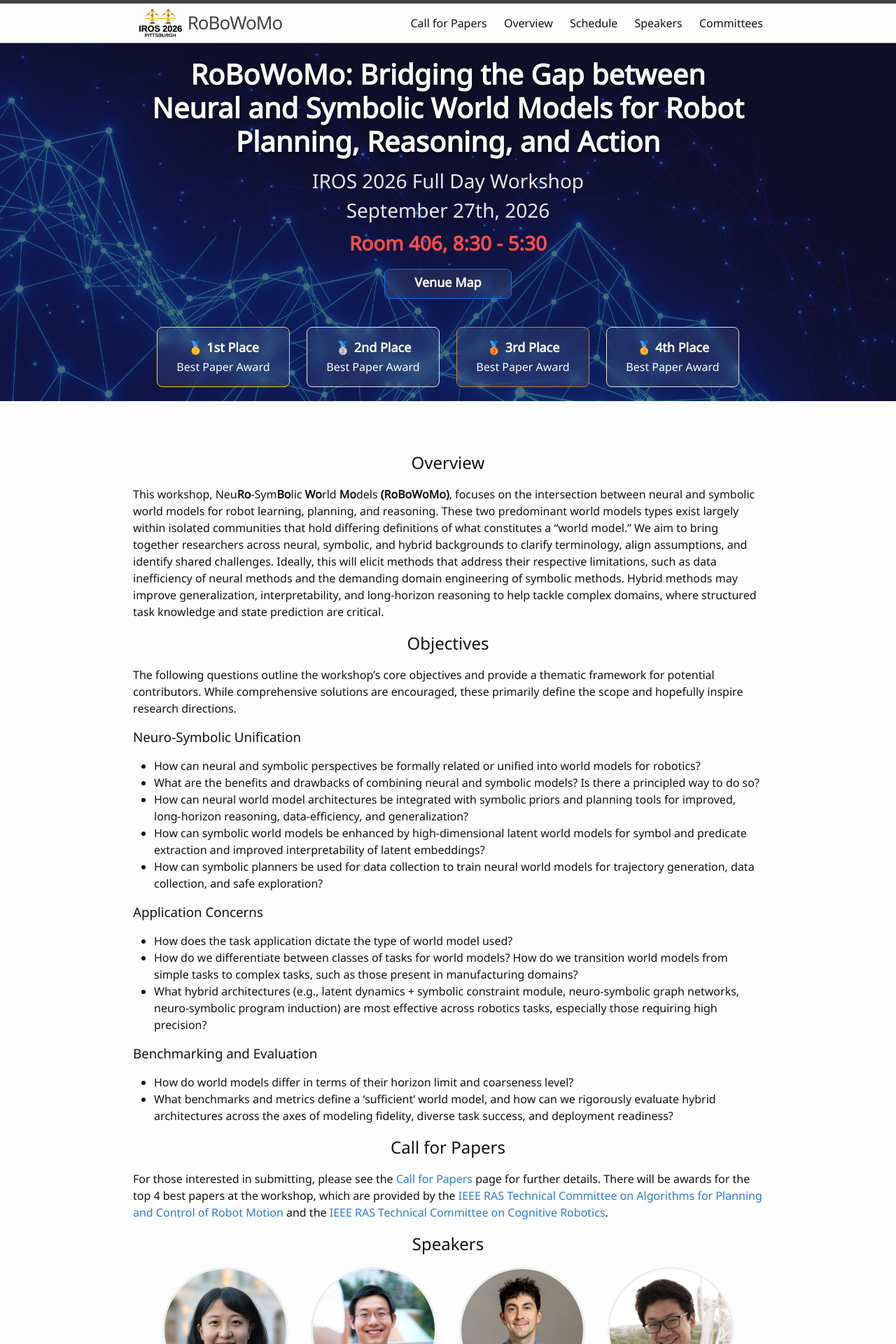
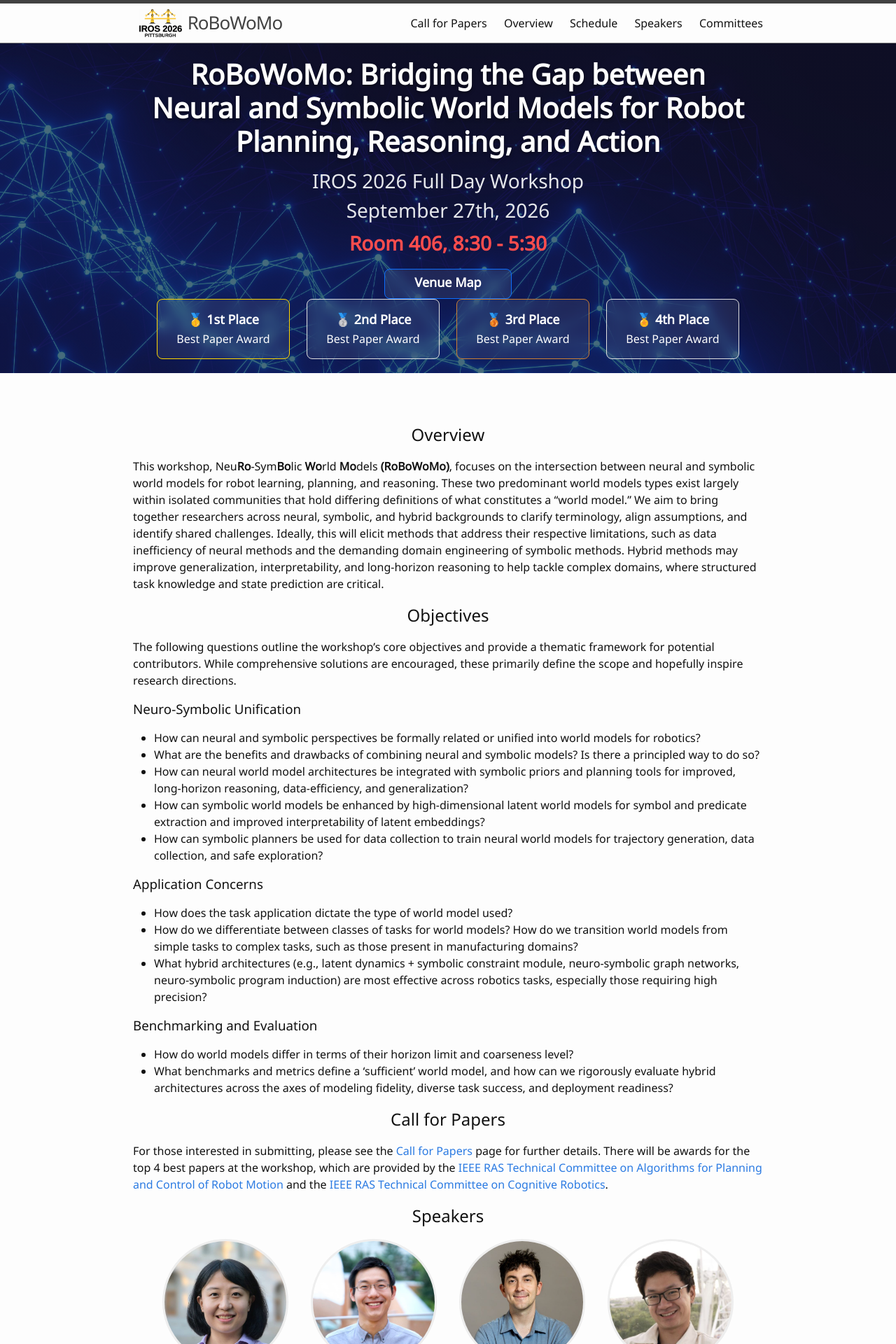
Before and after one commit to worldmodelworkshop/worldmodelworkshop.github.io, a Jekyll site: the page built from index.md, in a window 1280 px wide. Shown: the top 1920 px of the page at 70% size. Built offline with Jekyll 4.4.1, drawn with Linux system fonts in a browser that asks for light colours.

Commit message:
hopefully final vertical space fix for header buttons

```diff
--- a/_layouts/default.html
+++ b/_layouts/default.html
@@ -18,14 +18,14 @@
         {% endif %}
 
         <!-- Venue Map Row -->
-        <div class="hero-actions-venue" style="display: flex; justify-content: center; margin-top: 15px; margin-bottom: 0 px;">
+        <div class="hero-actions-venue" style="display: flex; justify-content: center; margin-top: 15px; margin-bottom: 12 px;">
           <a href="https://2026.ieee-iros.org/program/venue-map/?room=406#level-4" class="action-card submit-btn" style="padding: 6px 20px; width: auto;">
             <strong>Venue Map</strong>
           </a>
         </div>
 
         <!-- Awards Row -->
-        <div class="hero-actions">
+        <div class="hero-actions" style="margin-top: 0;">
 
           <div class="action-card award-gold">
             <strong>🥇 1st Place</strong> Best Paper Award
```
